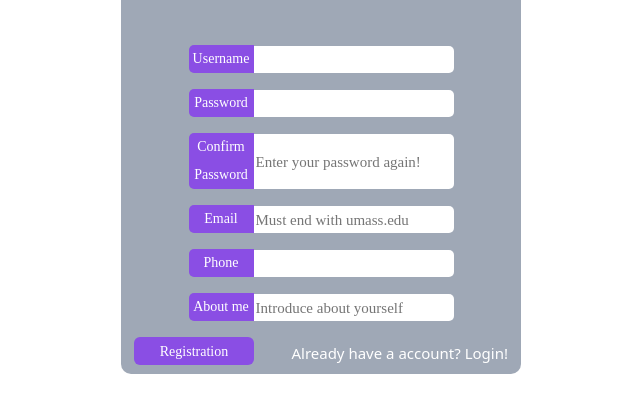
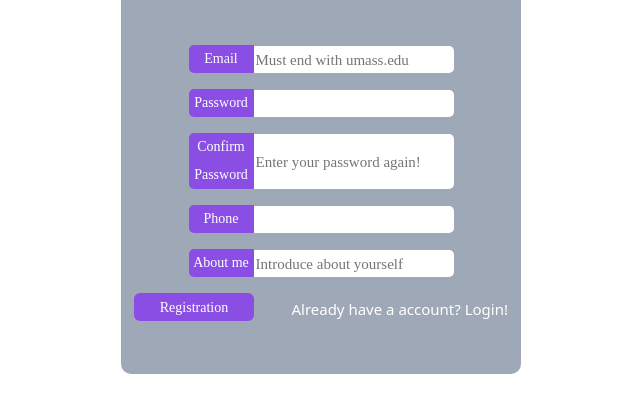
Before and after one commit to hilshong2580/cs326-final-zeta, a plain HTML site: page FrontEnd/regis.html in a window 1280 px wide. Shown: the part 306-718 px from the top of the page, without its empty margins (319-959 px from the left). Drawn offline with nearby package versions, Linux system fonts and the light colour scheme.

Commit message:
Update regis.html
Remove the user name use the email content instead

```diff
--- a/FrontEnd/regis.html
+++ b/FrontEnd/regis.html
@@ -28,23 +28,18 @@
     <form class="form-horizontal">
       <fieldset>
 
-        <p><label class="label_input">Username</label><input type="text" id="usernameRegister" class="text_field"
-            required /></p>
+        <p><label class="label_input">Email</label><input type="text" id="emailRegister" class="text_field"
+          placeholder="Must end with umass.edu" /></p>
 
-        <p><label class="label_input">Password</label><input type="text" id="passwordRegister" class="text_field"
-            required /></p>
+      <p><label class="label_input">Password</label><input type="text" id="passwordRegister" class="text_field" /></p>
 
-        <p><label class="label_password">Confirm Password</label><input type="text" id="repasRegister"
-            class="repas_text_field" placeholder="Enter your password again!" required /></p>
+      <p><label class="label_password">Confirm Password</label><input type="text" id="repasRegister" class="repas_text_field"
+          placeholder="Enter your password again!" /></p>
 
-        <p><label class="label_input">Email</label><input type="email" id="emailRegister" class="text_field"
-            placeholder="Must end with umass.edu" required /></p>
+      <p><label class="label_input">Phone</label><input type="text" id="phoneRegister" class="text_field" /></p>
 
-        <p><label class="label_input">Phone</label><input type="text" id="phoneRegister" class="text_field" required />
-        </p>
-
-        <p><label class="label_input">About me</label><input type="text" id="aboutmeRegister" class="text_field"
-            placeholder="Introduce about yourself" required /></p>
+      <p><label class="label_input">About me</label><input type="text" id="aboutmeRegister" class="text_field"
+          placeholder="Introduce about yourself" /></p>
 
         <div id="regis_control">
           <input type="button" id="btn_regis" value="Registration" />
```
